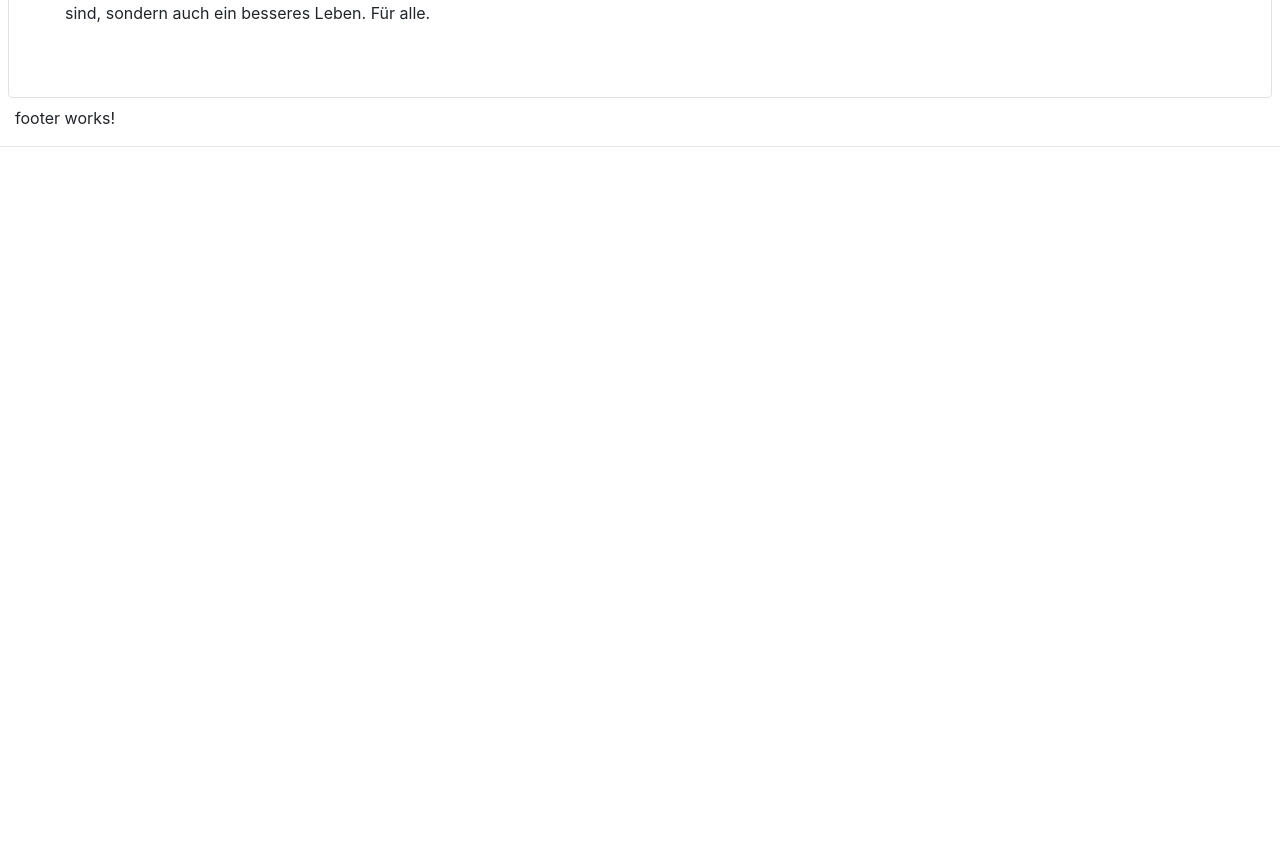
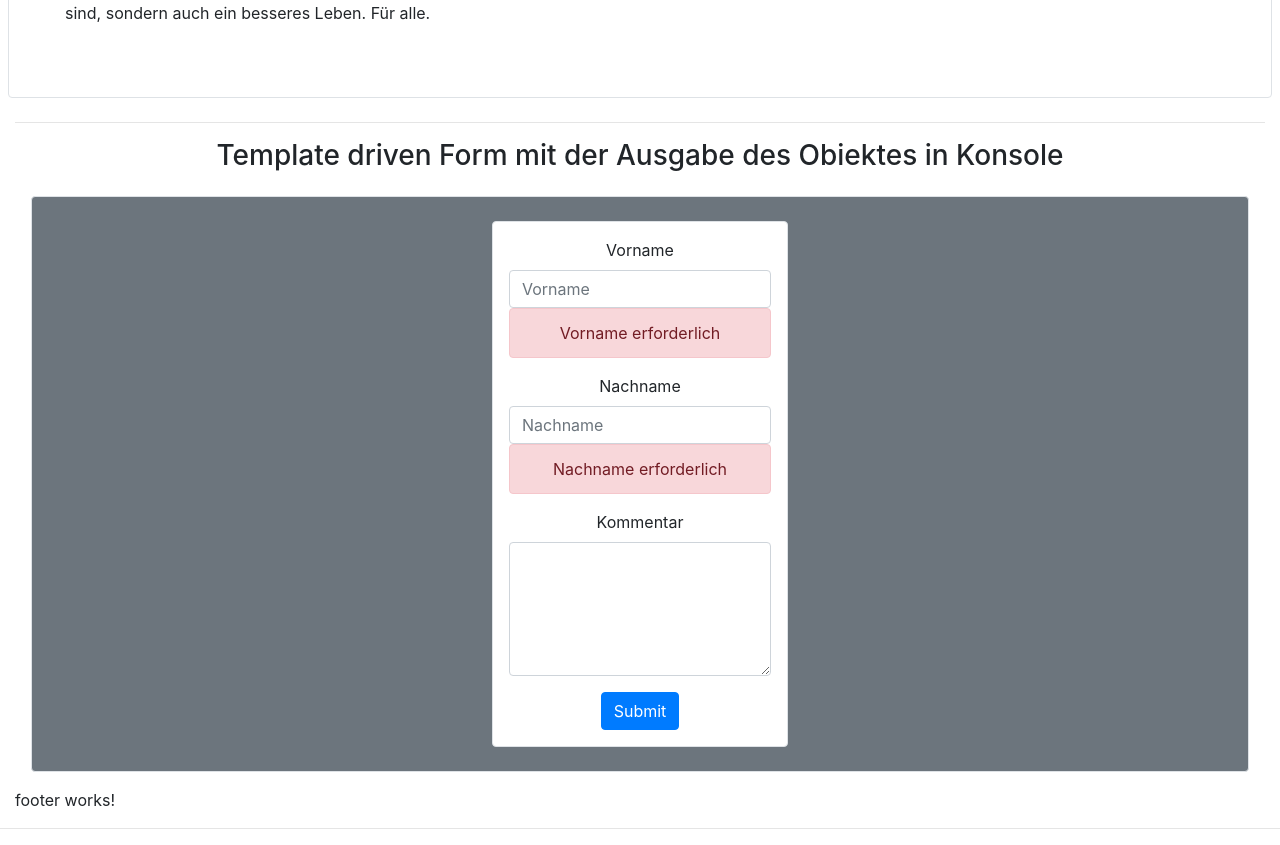
Before and after one commit to kkopanska94/Angular-Projekt, an Angular app: page / in a window 1280 px wide. Shown: the part 1220-2065 px from the top of the page. Before the commit the page ends 1383 px from the top, so only its background shows below. Built offline with nearby package versions, Linux system fonts and the light colour scheme.

Commit message:
Switch Case Korrektur Template driven Forms Validation

```diff
--- a/src/app/app.component.html
+++ b/src/app/app.component.html
@@ -21,6 +21,7 @@
         <span class="oi" data-glyph="browser"></span>
         <app-header></app-header>
         <app-start-page></app-start-page>
+        <app-contact-form></app-contact-form>
         <app-footer></app-footer>
     </div>
     <hr>
--- a/src/app/app.module.ts
+++ b/src/app/app.module.ts
@@ -12,6 +12,7 @@ import { CoursesService } from './courses.service';
 import { TestPipePipe } from './test-pipe.pipe';
 import { AbschnittsechsComponent } from './start-page/abschnittsechs/abschnittsechs.component';
 import { CommonModule } from '@angular/common';
+import { ContactFormComponent } from './contact-form/contact-form.component';
 
 
 @NgModule({
@@ -24,6 +25,7 @@ import { CommonModule } from '@angular/common';
     CoursesComponent,
     TestPipePipe,
     AbschnittsechsComponent,
+    ContactFormComponent,
 
 
   ],
--- /dev/null
+++ b/src/app/contact-form/contact-form.component.html
@@ -0,0 +1,22 @@
+<div class="row text-center justify-content-center m-2">
+    <h3>Template driven Form mit der Ausgabe des Obiektes in Konsole</h3>
+</div>
+<div class="row border bg-secondary p-3 m-3 rounded text-center  justify-content-center">
+    <form class="col-sm-3 border p-3 m-2 rounded text-center justify-content-center bg-white">
+        <div class="form-group">
+            <label for="vorname">Vorname</label>
+            <input type="text" class="form-control" ngModel name="vorname" #vorname="ngModel" placeholder="Vorname" (change)="log(vorname)">
+            <div class="alert alert-danger" *ngIf="!(vorname.value)">Vorname erforderlich</div>
+        </div>
+        <div class="form-group">
+            <label for="nachname">Nachname</label>
+            <input type="text" class="form-control" ngModel name="nachname" #nachname="ngModel" placeholder="Nachname" (change)="log(nachname)">
+            <div class="alert alert-danger" *ngIf="!(nachname.value)">Nachname erforderlich</div>
+        </div>
+        <div class="form-group">
+            <label for="exampleFormControlTextarea1">Kommentar</label>
+            <textarea class="form-control" ngModel name="kommentar" #kommentar="ngModel" (change)="log(kommentar)" rows="5"></textarea>
+        </div>
+        <button class="btn btn-primary">Submit</button>
+    </form>
+</div>
--- /dev/null
+++ b/src/app/contact-form/contact-form.component.ts
@@ -0,0 +1,19 @@
+import { Component, OnInit } from '@angular/core';
+
+@Component({
+  selector: 'app-contact-form',
+  templateUrl: './contact-form.component.html',
+  styleUrls: ['./contact-form.component.scss']
+})
+export class ContactFormComponent implements OnInit {
+
+  constructor() { }
+
+  ngOnInit(): void {
+  }
+
+  log(x: any){
+
+    console.log(x);
+  }
+}
--- a/src/app/start-page/abschnittsechs/abschnittsechs.component.html
+++ b/src/app/start-page/abschnittsechs/abschnittsechs.component.html
@@ -16,7 +16,7 @@
             </div>
         </nav>
         <div class="tab-content p-3" [ngSwitch]="viewMode">
-            <div class="tab-pane fade show active p-4" *ngSwitchCase="'ursprung'">
+            <div class="p-4" *ngSwitchCase="'ursprung'">
                 <h3>Im Mittelpunkt steht der Mensch</h3>
                 <p>
                     In der Kaffeehandel-Wertschöpfungskette stehen Menschen im Mittelpunkt. Eine gute Bohne ist das Ergebnis harter, handwerklicher Arbeit. Das Kaffeeprodukt kann also nur so gut sein wie die Menschen, die es angebaut, geerntet und veredelt haben. Je besser
@@ -24,7 +24,7 @@
                     dass durch konsequent nachhaltiges Handeln nicht nur bessere Produkte möglich sind, sondern auch ein besseres Leben. Für alle.
                 </p>
             </div>
-            <div class="tab-pane fade" *ngSwitchCase="'nachhaltigkeit'">
+            <div class="p-4" *ngSwitchCase="'nachhaltigkeit'">
                 <h3>DIRECT TRADE - NACHHALTIGKEIT IN UNSERER PHILOSOPHIE</h3>
                 <p>
                     Wir verpflichten uns als Mitglied der deutschen Röstergilde ausschließlich Rohkaffee zu fairen Preisen und höchster Qualität einzukaufen. Somit sichern wir den beschriebenen Prozess „vom Anbau bis zur Verpackung“ und unterstützen Kaffeebauern und deren
@@ -32,7 +32,7 @@
                     einzukaufen. Somit sichern wir den beschriebenen Prozess „vom Anbau bis zur Verpackung“ und unterstützen Kaffeebauern und deren Familien mit dauerhaft hohen Einkaufspreisen und bei einer selbstbestimmten und abgesicherten Lebensführung.
                 </p>
             </div>
-            <div class="tab-pane fade" *ngSwitchCase="'geschmack'">
+            <div class="p-4" *ngSwitchCase="'geschmack'">
                 <h3>HANDWERKLICHE RÖSTUNG</h3>
                 <p>
                     Seit einem halben Jahrhundert verrichtet unsere gusseiserne Probat Röstmaschine UG-n jetzt schon treu ihre Dienste. So wird der Kaffee in unserer Rösterei im Prinzip auch heute noch geröstet wie vor 50 Jahren. Das langsame und schonende Langzeit-Röstverfahren
@@ -43,3 +43,4 @@
     </div>
 </div>
 <!--ng Switch Case ( C#?)-->
+<hr>
```
Also changed, not shown: src/app/contact-form/contact-form.component.scss (added), 1 other file (tests, documents, lock files or other folders).
